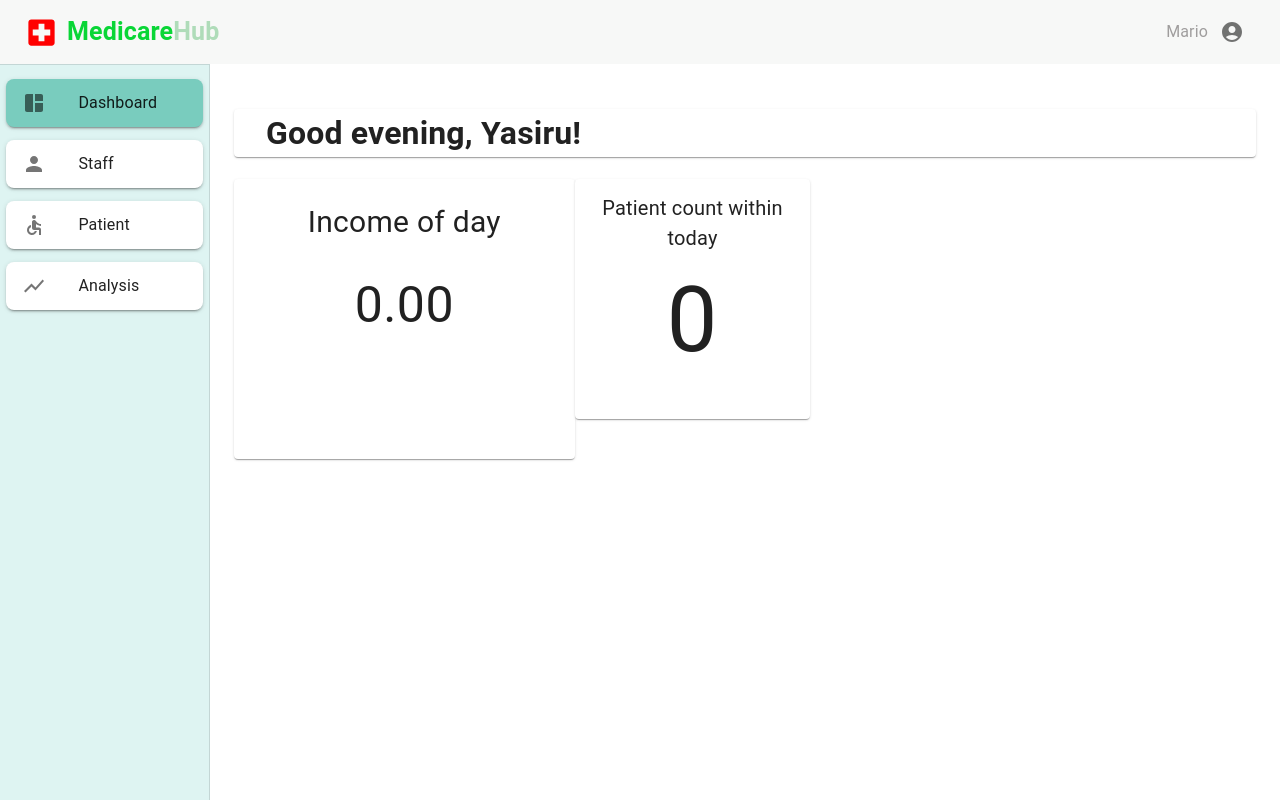
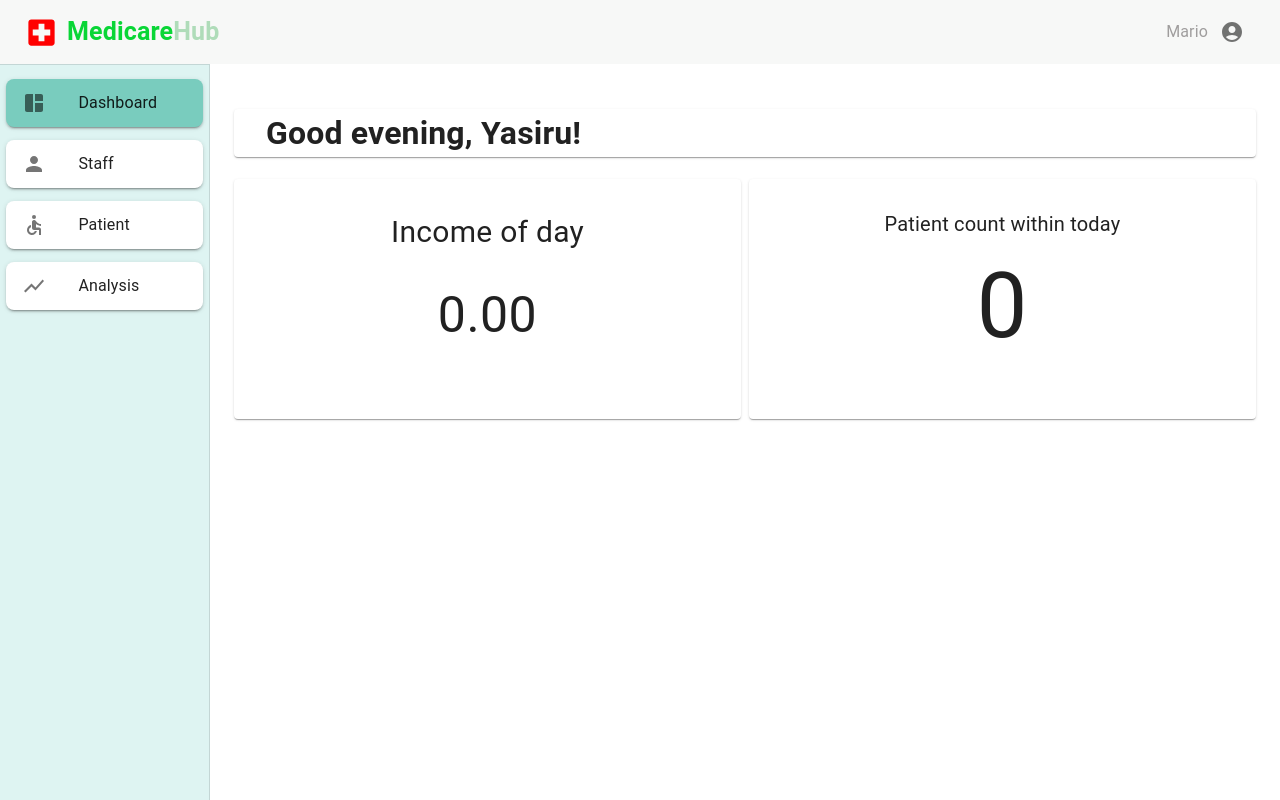
Before and after one commit to Bistec-UOM/MedicareHub_front, a React (Create React App) app in the folder front/: page /admin in a window 1280 px wide. Built offline with nearby package versions, Linux system fonts and the light colour scheme.

Commit message:
Refactor A_Income.js and IncomeOfDay.js components

```diff
--- a/front/src/components/Admin/A_Income.js
+++ b/front/src/components/Admin/A_Income.js
@@ -106,7 +106,9 @@ const AIncome = () => {
   return (
     <div>
       <Grid container spacing={3}>
+        <Grid item xs={4}>
       <IncomeOfDay totalIncome={totalIncome} />
+        </Grid>
         <Grid item xs={8} style={{textAlign:'right'}}>
           <Paper sx={{padding:'10px'}}>
             <FormControl sx={{width:'20%'}}>
--- a/front/src/components/Admin/AnalyticsComponents.js/IncomeOfDay.js
+++ b/front/src/components/Admin/AnalyticsComponents.js/IncomeOfDay.js
@@ -3,8 +3,8 @@ import React from 'react';
 
 const IncomeOfDay = ({ totalIncome }) => {
     return (
-        <Grid item xs={4}>
-        <Paper style={{textAlign:'center',height:'35vh', paddingTop:"6%"}} >
+        <Grid>
+        <Paper style={{textAlign:'center',height:'30vh', paddingTop:"6%"}} >
           <Typography fontSize={30}>Income of day</Typography>
           <br></br>
           <Typography fontSize={50}>{totalIncome ? totalIncome.toFixed(2) : '0.00'}</Typography>
--- a/front/src/components/Admin/AnalyticsComponents.js/SearchGraph.js
+++ b/front/src/components/Admin/AnalyticsComponents.js/SearchGraph.js
@@ -11,7 +11,7 @@ const SearchGraph = ({ uniqueModelTypes, selectModelType, Value, handleChange, M
 
     return (
         <div>
-            <Paper sx={{ padding: '10px' }}>
+            <Paper sx={{ padding: '0vh' }}>
       <Box sx={{display:"flex",justifyContent:'flex-end',alignItems:'center'}}>
         <Autocomplete
           id="highlights-demo"
@@ -59,12 +59,12 @@ const SearchGraph = ({ uniqueModelTypes, selectModelType, Value, handleChange, M
         </FormControl>
       </Box>
       <ResponsiveContainer aspect={2}>
-        <AreaChart data={ModelData} style={{ padding: '0px' }}>
+        <AreaChart data={ModelData} style={{ paddingBottom: '5dvh',height:'70dvh' }}>
         {/* <XAxis  fontSize={10} dataKey="datefor" interval={"preserveStartEnd"}> */}
-        <XAxis  fontSize={10} dataKey={graph.x} interval={"preserveStartEnd"}>
+        <XAxis  fontSize={20} dataKey={graph.x} interval={"preserveStartEnd"}>
             <Label  value="Date" position="insideBottom" offset={-5} />
           </XAxis>
-          <YAxis>
+          <YAxis >
             <Label value="Amount" angle={-90} position="insideLeft" offset={2} />
           </YAxis>
           <Tooltip />
--- a/front/src/components/Admin/View.js
+++ b/front/src/components/Admin/View.js
@@ -26,9 +26,13 @@ const View = () => {
     <h1>Good {time}, Yasiru!</h1>
   </Paper>
 
-  <Grid container direction="row">
+  <Grid container spacing={1}>
+  <Grid item xs={6} >
     <IncomeOfDay/>
+  </Grid>
+  <Grid item xs={6}>
     <TotalPatientCount />
+  </Grid>
   </Grid>
   <br/>
 </div>
```
Also changed, not shown: front/src/components/Admin/Patient.js (+1 -7 lines).
